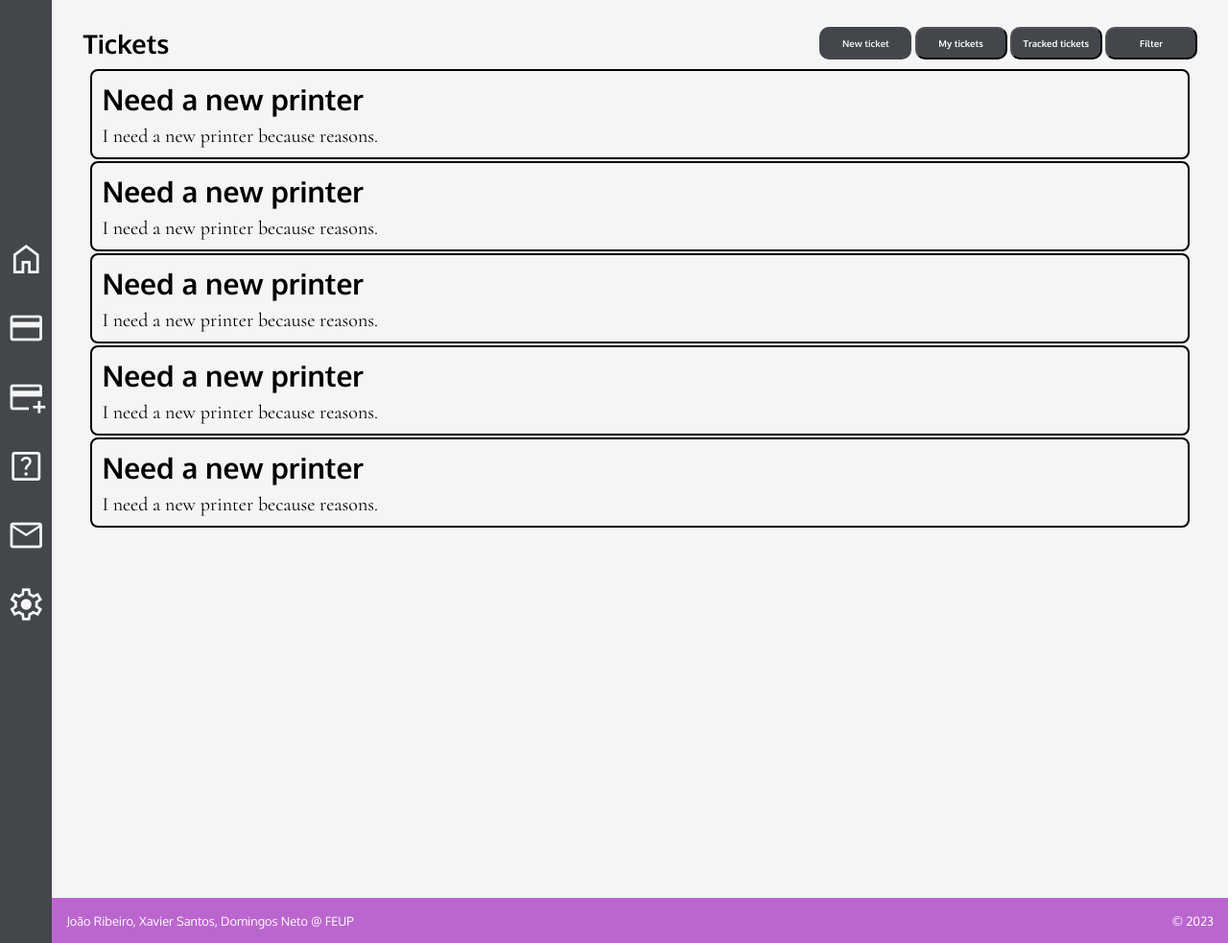
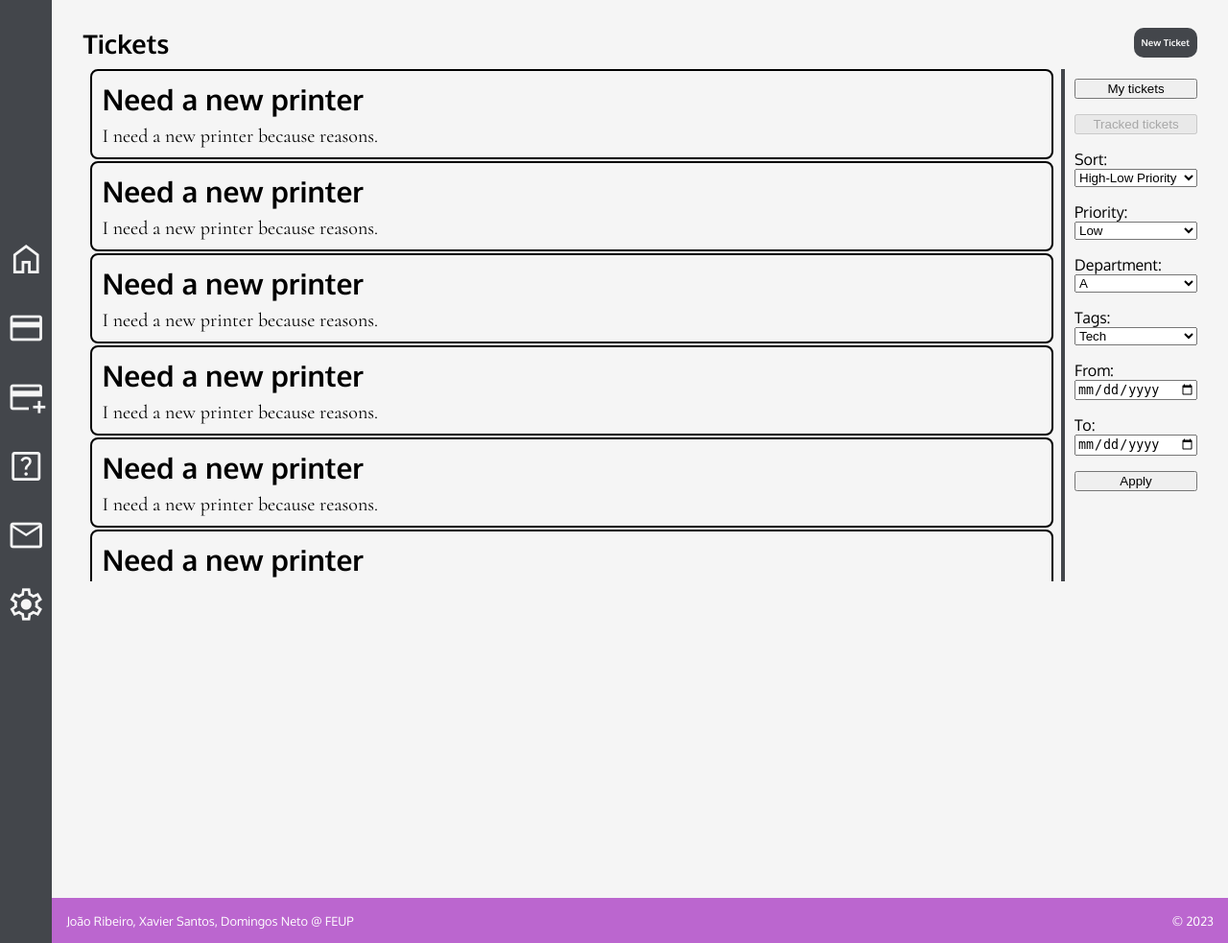
Before and after one commit to domingosneto03/TroubleTickets, a PHP site: page /ticket_list.html in a window 1280 px wide. Shown: the part 51-1034 px from the top of the page at 96% size. Run offline with PHP 8.4, Linux system fonts and the light colour scheme.

Commit message:
added filtering and sortering to the ticket page

```diff
--- a/ticket_list.html
+++ b/ticket_list.html
@@ -64,18 +64,14 @@
             <article id="ticket_listing">
                 <div id="top_bar">
                     <h2>Tickets</h2>
-                    <div id="buttons">
                     <a href="new_ticket.html" id="new_ticket">
                         <div>
-                                <p>New ticket</p>
+                            <p>New Ticket</p>
                         </div>
                     </a>
-                        <input type="button" value="My tickets">
-                        <input type="button" value="Tracked tickets"> <!-- only for agent/admin -->
-                        <input type="button" value="Filter">
-                    </div>
                 </div>
 
+                <div id="tickets_main">
                     <article id="tickets">
                         <a href="placeholder_ticket_info.html">
                             <article>
@@ -107,7 +103,61 @@
                                 <p>I need a new printer because reasons.</p>
                             </article>
                         </a>
+                        <a href="placeholder_ticket_info.html">
+                            <article>
+                                <h4>Need a new printer</h4>
+                                <p>I need a new printer because reasons.</p>
                             </article>
+                        </a>
+                        <a href="placeholder_ticket_info.html">
+                            <article>
+                                <h4>Need a new printer</h4>
+                                <p>I need a new printer because reasons.</p>
+                            </article>
+                        </a>
+                        <a href="placeholder_ticket_info.html">
+                            <article>
+                                <h4>Need a new printer</h4>
+                                <p>I need a new printer because reasons.</p>
+                            </article>
+                        </a>
+                    </article>
+                    <div id="filters">
+                        <input type="button" value="My tickets">
+                        <input type="button" value="Tracked tickets" disabled> <!-- enables if user is agent/admin -->
+                        <label for="orderer">Sort:</label>
+                        <select name="" id="orderer">
+                            <option value="htl_priority">High-Low Priority</option>
+                            <option value="lth_priority">Low-High Priority</option>
+                            <option value="most_recent">Newest</option>
+                            <option value="least_recent">Oldest</option>
+                        </select>
+                        <label for="sel_priority">Priority:</label>
+                        <select name="" id="sel_priority">
+                            <option value="low">Low</option>
+                            <option value="medium">Medium</option>
+                            <option value="high">High</option>
+                        </select>
+                        <label for="sel_department">Department:</label>
+                        <select name="" id="sel_department">
+                            <option value="A">A</option>
+                            <option value="B">B</option>
+                            <option value="C">C</option>
+                        </select>
+                        <label for="sel_tags">Tags:</label>
+                        <select name="" id="sel_tags">
+                            <option value="tech">Tech</option>
+                            <option value="auto">Auto</option>
+                            <option value="health">Health</option>
+                        </select>
+                        <label for="sel_date_start">From:</label>
+                        <input type="date" name="" id="sel_date_start">
+                        <label for="sel_date_end">To:</label>
+                        <input type="date" name="" id="sel_date_end">
+                        <input type="submit" value="Apply">
+                    </div>
+                </div>
+
             </article>
 
         </main>
--- a/ticket_listing_css.css
+++ b/ticket_listing_css.css
@@ -10,10 +10,9 @@
     display: flex;
     flex-direction: row;
     justify-content: space-between;
-    align-content: end;
 }
 
-#ticket_listing h2 {
+#top_bar h2 {
     margin-top: 20px;
     margin-bottom: 0%;
     width: fit-content;
@@ -21,75 +20,56 @@
     height: auto;
 }
 
-#buttons {
-    display: flex;
-    flex-direction: row;
-    width: fit-content;
-    height: 2.1rem;
-    align-items: flex-end;
-    justify-content: space-between;
-    margin-top: 20px;
-    column-gap: 0.2rem;
+#new_ticket {
+    font-family: 'Oxygen', sans-serif;
+    font-weight: 700;
+    font-size: 0.6rem;
+    padding-left: 0.5rem;
+    padding-right: 0.5rem;
+    background-color: #43464b;
+    height: fit-content;
+    border-radius: 10px;
+    text-decoration: none;
+    color: white;
+    margin-top: 1.3rem;
 }
 
-#buttons * {
-    height: inherit;
-    width: 6rem;
-    font-family: 'Oxygen', sans-serif;
-    font-size: 0.6rem;
-    font-weight: 700;
-
-}
-
-#buttons input {
-    background-color: #43464b;
-    color: white;
-    border-radius: 10px;
-
-    margin: 0;
-}
-
-#buttons input:hover {
-    background-color: #bb66cf;
-    border-color: #bb66cf;
-}
-
-#new_ticket {
-    text-decoration: none;
-}
-
-#new_ticket div {
-    height: inherit;
-    background-color: #43464b;
-    border-radius: 10px;
-    display: flex;
-    justify-content: space-around;
-    align-content: center;
-
-}
-
-#new_ticket div:hover {
+#new_ticket:hover {
     background-color: #bb66cf;
 }
 
-#new_ticket div p {
-    height: min-content;
-    width: fit-content;
-    margin: 0;
-    margin-top: auto;
-    margin-bottom: auto;
-    justify-self: center;
+#tickets_main {
+    height: 34rem;
+    display: flex;
+    flex-direction: row;
+}
 
-    color: whitesmoke;
+#filters {
+    width: 8rem;
+    max-width: 5cm;
+    border: none;
+    border-left: 4px solid #43464b;
+    padding: 10px;
+    padding-right: 0%;
+    margin-top: 10px;
+
+    display: flex;
+    flex-direction: column;
+
+    font-family: 'Oxygen', sans-serif;
+    font-weight: 400;
+}
+
+#filters :not(label) {
+    margin-bottom: 1rem;
 }
 
 #tickets {
-    grid-column-start: 1;
-    grid-column-end: 4;
-    grid-row: 2;
+    flex: 1;
     margin-left: 0.5em;
     margin-right: 0.5em;
     padding-top: 10px;
+    overflow-y: scroll;
 }
 
 #tickets a {
```
Lines whose indentation alone changed are shown as unchanged.
